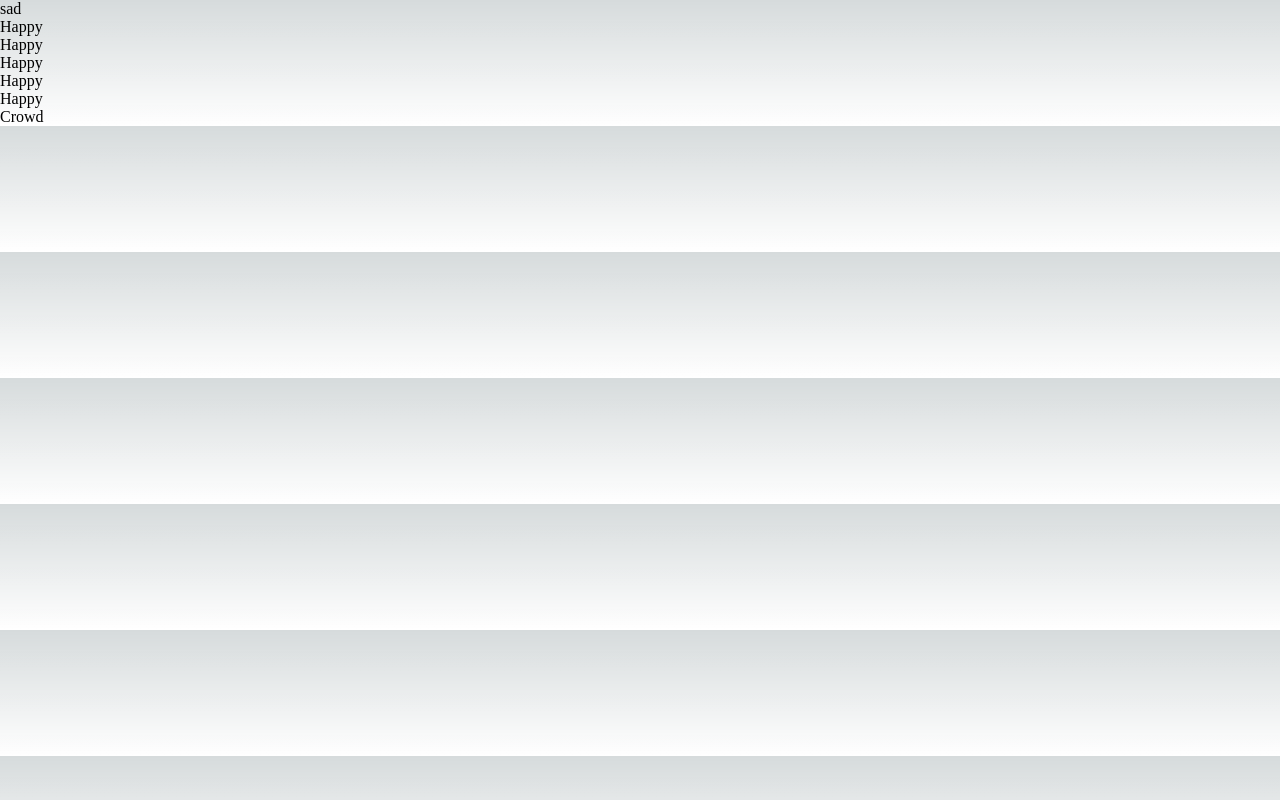
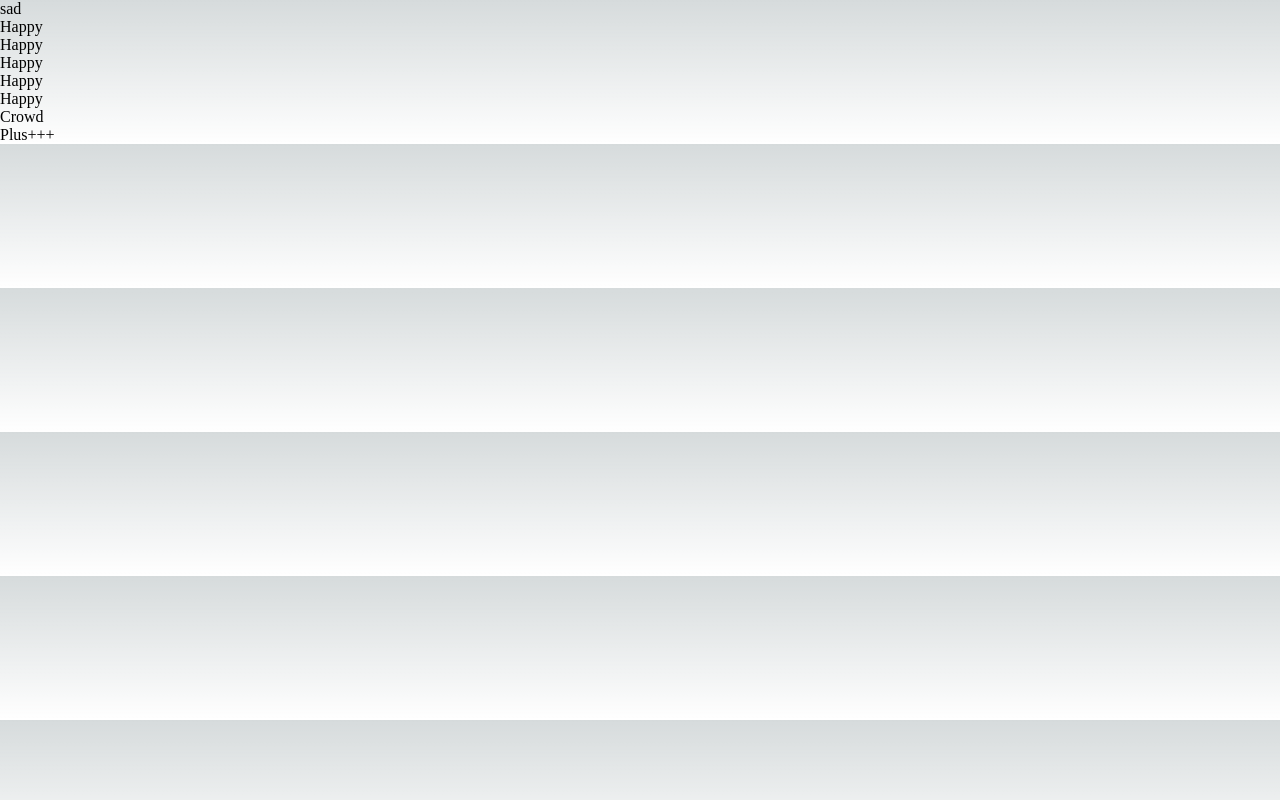
Before and after one commit to choboeyo/cloneCoding, a Next.js app: page / in a window 1280 px wide. Built offline with nearby package versions, Linux system fonts and the light colour scheme.

Commit message:
feat:plus++

```diff
--- a/src/pages/index.tsx
+++ b/src/pages/index.tsx
@@ -13,6 +13,7 @@ export default function Home() {
       <div>Happy</div>
       <div>Happy</div>
       <div>Crowd</div>
+      <div>Plus+++</div>
     </>
   );
 }
```
